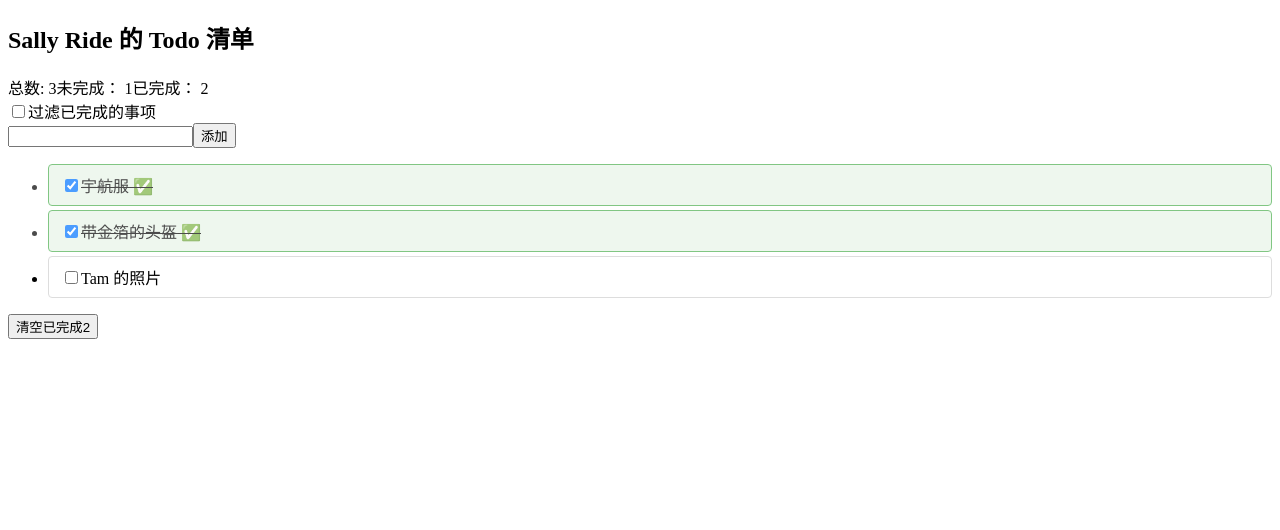
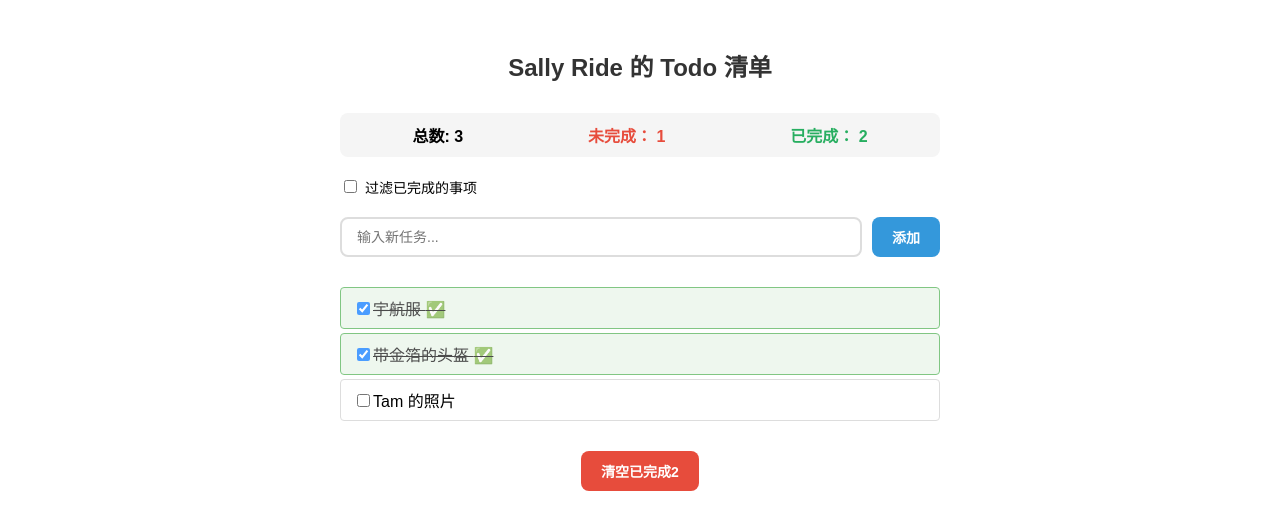
Before and after one commit to XOFJO/todoListFrontend, a React (Vite) app: page / in a window 1280 px wide. Shown: the top 530 px of the page. Built offline with nearby package versions, Linux system fonts and the light colour scheme.

Commit message:
style: 进行基本样式添加

```diff
--- a/src/components/TodoList.jsx
+++ b/src/components/TodoList.jsx
@@ -1,5 +1,6 @@
 import { TodoItem } from "./todoItem";
 import { useTodoStore } from "../stores/todoStore.js";
+import styles from "./todoList.module.css";
 
 export default function TodoList() {
   const {
@@ -36,25 +37,25 @@ export default function TodoList() {
     }
   };
 
-  const handlelClearFinished = () => {
+  const handleClearFinished = () => {
     onUpdateTodoData(todoData.filter((item) => !item.completed));
   };
 
   return (
-    <section>
-      <h1>Sally Ride 的 Todo 清单</h1>
+    <section className={styles.container}>
+      <h1 className={styles.title}>Sally Ride 的 Todo 清单</h1>
 
-      <div>
-        <label>总数: {todoData.length}</label>
+      <div className={styles.statsContainer}>
+        <label className={styles.statsLabel}>总数: {todoData.length}</label>
 
-        <label>
+        <label className={styles.statsIncomplete}>
           未完成：{" "}
           {todoData.reduce((prev, item) => {
             return item.completed ? prev : prev + 1;
           }, 0)}
         </label>
 
-        <label>
+        <label className={styles.statsCompleted}>
           已完成：{" "}
           {todoData.reduce((prev, item) => {
             return !item.completed ? prev : prev + 1;
@@ -62,28 +63,36 @@ export default function TodoList() {
         </label>
       </div>
 
-      <label>
+      <label className={styles.filterLabel}>
         <input
           type="checkbox"
           onChange={() => {
             toggleFilter(!isFilter);
           }}
+          className={styles.filterCheckbox}
         />
         过滤已完成的事项
       </label>
 
-      <div>
+      <div className={styles.inputContainer}>
         <input
           type="text"
           value={currentInput}
           onChange={(e) => {
             onUpdateCurrentInput(e.target.value);
           }}
+          className={styles.textInput}
+          placeholder="输入新任务..."
         />
-        <button onClick={handleAddTodo}>添加</button>
+        <button
+          onClick={handleAddTodo}
+          className={styles.addButton}
+        >
+          添加
+        </button>
       </div>
 
-      <ul>
+      <ul className={styles.todoList}>
         {filteredItems.map((item, index) => (
           <TodoItem
             key={index}
@@ -94,8 +103,11 @@ export default function TodoList() {
         ))}
       </ul>
 
-      <div>
-        <button onClick={handlelClearFinished}>
+      <div className={styles.clearButtonContainer}>
+        <button
+          onClick={handleClearFinished}
+          className={styles.clearButton}
+        >
           清空已完成
           {todoData.reduce((prev, item) => {
             return item.completed ? prev + 1 : prev;
--- a/src/components/todoList.module.css
+++ b/src/components/todoList.module.css
@@ -13,3 +13,111 @@
   text-decoration: line-through;
   opacity: 0.7;
 }
+
+.container {
+  max-width: 600px;
+  margin: 0 auto;
+  padding: 20px;
+  font-family: Arial, sans-serif;
+}
+
+.title {
+  text-align: center;
+  margin-bottom: 30px;
+  color: #333;
+}
+
+.statsContainer {
+  display: flex;
+  justify-content: space-around;
+  margin-bottom: 20px;
+  padding: 10px;
+  background-color: #f5f5f5;
+  border-radius: 8px;
+}
+
+.statsLabel {
+  font-weight: bold;
+}
+
+.statsIncomplete {
+  font-weight: bold;
+  color: #e74c3c;
+}
+
+.statsCompleted {
+  font-weight: bold;
+  color: #27ae60;
+}
+
+.filterLabel {
+  display: block;
+  margin-bottom: 20px;
+  font-size: 14px;
+}
+
+.filterCheckbox {
+  margin-right: 8px;
+}
+
+.inputContainer {
+  display: flex;
+  gap: 10px;
+  margin-bottom: 30px;
+}
+
+.textInput {
+  flex: 1;
+  padding: 10px 15px;
+  border: 2px solid #ddd;
+  border-radius: 8px;
+  font-size: 14px;
+  outline: none;
+  transition: border-color 0.3s;
+}
+
+.textInput:focus {
+  border-color: #3498db;
+}
+
+.addButton {
+  padding: 10px 20px;
+  background-color: #3498db;
+  color: white;
+  border: none;
+  border-radius: 8px;
+  font-size: 14px;
+  font-weight: bold;
+  cursor: pointer;
+  transition: background-color 0.3s;
+}
+
+.addButton:hover {
+  background-color: #2980b9;
+}
+
+.todoList {
+  list-style: none;
+  padding: 0;
+  margin-bottom: 30px;
+}
+
+.clearButtonContainer {
+  text-align: center;
+}
+
+.clearButton {
+  padding: 10px 20px;
+  background-color: #e74c3c;
+  color: white;
+  border: none;
+  border-radius: 8px;
+  font-size: 14px;
+  font-weight: bold;
+  cursor: pointer;
+  transition: background-color 0.3s;
+}
+
+.clearButton:hover {
+  background-color: #c0392b;
+}
```
